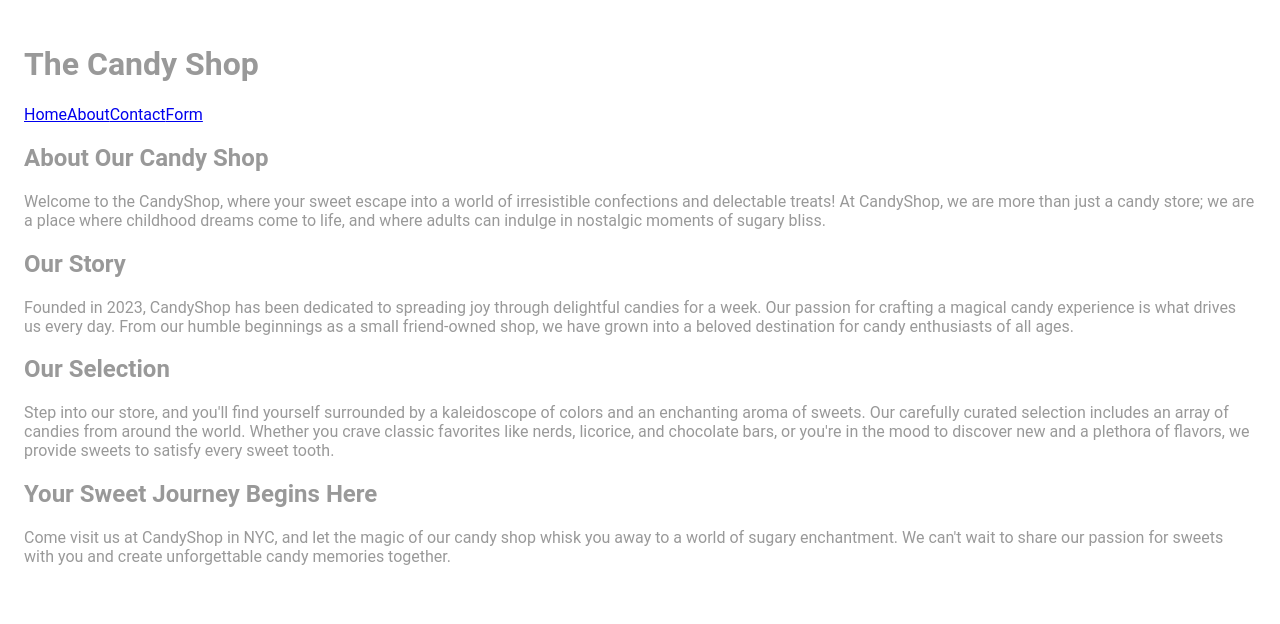
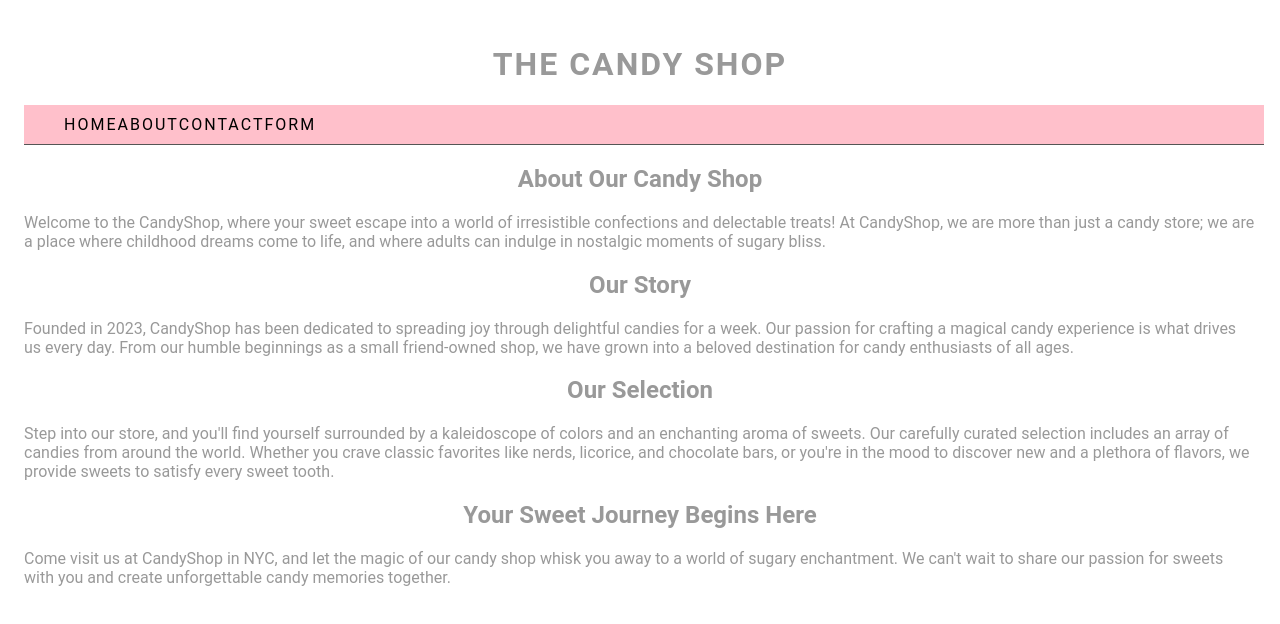
Before and after one commit to joshglam/candyshop, a React app: page /about in a window 1280 px wide. Shown: the top 624 px of the page. Built offline with nearby package versions, Linux system fonts and the light colour scheme; no server answers; the HTML template or start-up script is replaced by a standard one.

Commit message:
candy page

```diff
--- a/src/About.jsx
+++ b/src/About.jsx
@@ -2,27 +2,27 @@ function About() {
     return (
      <div className= "about">
 
-        <h2>About Our Candy Shop</h2>
+        <h2 className="title">About Our Candy Shop</h2>
          <p> Welcome to the CandyShop,
             where your sweet escape into a world of irresistible confections and delectable treats!
             At CandyShop, we are more than just a candy store; we are a place where childhood dreams come to life,
             and where adults can indulge in nostalgic moments of sugary bliss.</p>
 
-         <h2>Our Story</h2>
+         <h2 className="title">Our Story</h2>
          <p> Founded in 2023, CandyShop has been dedicated to spreading
             joy through delightful candies for a week.
             Our passion for crafting a magical candy experience is
             what drives us every day. From our humble beginnings as a small friend-owned shop,
             we have grown into a beloved destination for candy enthusiasts of all ages.</p>
 
-        <h2> Our Selection</h2>
+        <h2 className="title"> Our Selection</h2>
         <p>Step into our store, and you'll find yourself surrounded by a kaleidoscope of colors and an enchanting aroma of sweets.
             Our carefully curated selection includes an array of candies from around the world.
             Whether you crave classic favorites like nerds, licorice, and chocolate bars,
             or you're in the mood to discover new and a plethora of flavors,
             we provide sweets to satisfy every sweet tooth.</p>
 
-        <h2>Your Sweet Journey Begins Here</h2>
+        <h2 className="title">Your Sweet Journey Begins Here</h2>
          <p>Come visit us at CandyShop in NYC,
         and let the magic of our candy shop whisk you away to a world of sugary enchantment.
         We can't wait to share our passion for sweets with you and create unforgettable candy memories together.</p>
--- a/src/App.jsx
+++ b/src/App.jsx
@@ -31,7 +31,7 @@ function App() {
           <Contact />
         </Route>
 
-        <Route path="/candy">
+        <Route path="/candy/:id">
           <CandyPage />
         </Route>
 
--- a/src/CandyCard.jsx
+++ b/src/CandyCard.jsx
@@ -1,12 +1,13 @@
 
 import CandyContainer from "./CandyContainer"
 import { useState } from 'react';
+import { Link } from 'react-router-dom';
 
 
-function CandyCard({name, image, desc, price}) {
-    const [addCandies, setAddCandies]= useState(0);
+function CandyCard({id, name, image, desc, price}) {
+    const [addCandies, setAddCandies]= useState(true);
 
-    function handleClick(){
+    function handleClick() {
         setAddCandies(prevVal => !prevVal);
     };
 
@@ -14,13 +15,21 @@ function CandyCard({name, image, desc, price}) {
         <li className="cards__item">
         <div className = "candy_card">
             <h3 className = "candy_name">{name}</h3>
-            <img src={image} alt={name} className="candy_image"/>
+            <Link to={`/candy/${id}`}>
+            <img src={image}
+            alt={name}
+            className="candy_image"
+            />
+            </Link>
             <h3 className="candy_description"> {desc} </h3>
-           <div>
-            <button OnClick={handleClick}>Add</button>
-            <div>{price}</div>
-
-        </div>
+            <div>${price}</div>
+            {addCandies ? (
+            <button
+            className="primary"
+            onClick={handleClick}>Add</button>
+            ) : (
+                <button onClick={handleClick}>Remove</button>
+            )}
         </div>
      </li>
     );
--- a/src/CandyContainer.jsx
+++ b/src/CandyContainer.jsx
@@ -4,8 +4,8 @@ import CandyCard from "./CandyCard"
 import {useState, useEffect} from "react";
 
 function CandyContainer() {
-    const [candies, setCandies]= useState([])
-    const [ search, setSearch] = useState('')
+    const [candies, setCandies]= useState([]);
+    const [search, setSearch] = useState("")
 
     useEffect(()=> {
         fetch("http://localhost:3000/candies")
@@ -17,20 +17,19 @@ function CandyContainer() {
 
     const filteredCandy = candies.filter((candy) => {
 
-    return (
-    candy.name.toLowerCase().includes(search.toLowerCase())||
+    return candy.name.toLowerCase().includes(search.toLowerCase())||
     candy.desc.toLowerCase().includes(search.toLowerCase())
-    )
+
 
     })
 
 
     return (
         <div>
-            {<Search setSearch={setSearch} />}
+            <Search setSearch={setSearch} />
             <ul className="cards">
                 {candies.map((candy) => {
-                    return <CandyCard key={candy.id} {...candy} />
+                    return <CandyCard key={candy.id} {...candy}/>
                 })}
             </ul>
         </div>
--- a/src/CandyPage.jsx
+++ b/src/CandyPage.jsx
@@ -2,37 +2,50 @@ import React from'react';
 import Form from './Form';
 import CandyContainer from './CandyContainer';
 import Search from './Search';
+import { useParams } from "react-router-dom";
+import { useEffect, useState } from "react"
 
 
 function CandyPage() {
-    const [candy, setCandy]= useState([])
-    const [ search, setSearch] = useState('')
-
-    useEffect(()=> {
-        fetch(" http://127.0.0.1:5174/")
-        .then(resp => resp.json())
-        .then(candies => setCandy(candies))
-
-    },[])
-
-    const filteredCandy = candies.filter(candy => {
-        return
-            candy.name.toLowerCase().includes(
-            search.toLowerCase(),
-            candy.desc.toLowerCase().includes(
-                search.toLowerCase()
-            ))
-
-    })
+   const [pages, setPages]= useState(null);
 
 
+const { id } = useParams()
+
+useEffect(() => {
+    fetch(`http://localhost:3000/candies/${id}`)
+    .then((resp) => resp.json())
+    .then((pages) => {
+        setPages(pages)
+ });
+}, [id]);
+
+if (!pages) {
+    return <p>Loading...</p>
+}
+const { name, image, desc, price, } = pages;
 
     return (
-        <main>
-            <CandyContainer candies={filteredCandy}/>
-            <Search setSearch={setSearch}/>
+        <li className="cards__item">
+        <div className = "candy_card">
+            <h3 className = "candy_name">{name}</h3>
+            <img src={image}
+            alt={name}
+            className="candy_image" />
 
-        </main>
+            <h3 className="candy_description"> {desc} </h3>
+            <div>${price}</div>
+            {/* {addCandies ? (
+            <button
+            className="primary"
+            onClick={handleClick}>Add</button>
+            ) : (
+                <button onClick={handleClick}>Remove</button>
+            )} */}
+        </div>
+     </li>
     );
 }
+
+
 export default CandyPage;
--- a/src/Header.jsx
+++ b/src/Header.jsx
@@ -2,24 +2,15 @@ import { NavLink } from "react-router-dom";
 
 export default function Header() {
     return (
-        <header id="header">
+        <header className="header">
             <h1>The Candy Shop</h1>
-            <nav id="nav-bar">
-                <NavLink exact to="/" >
-                    Home
-                </NavLink>
-                <NavLink to="/about" >
-                    About
-                </NavLink>
-                <NavLink to="/contact" >
-                    Contact
-                </NavLink>
-                <NavLink to="/form" >
-                    Form
-                </NavLink>
+            <ul className="navbar">
+            <li><a href="/">Home</a></li>
+            <li><a href="/about">About</a></li>
+            <li><a href="/contact">Contact</a></li>
+            <li><a href="/form">Form</a></li>
 
-
-            </nav>
+            </ul>
         </header>
     )
 }
--- a/src/Search.jsx
+++ b/src/Search.jsx
@@ -1,10 +1,10 @@
 import React from "react";
 
 function Search({setSearch}) {
-
   function handleChange(event){
     setSearch(event.target.value)
   }
+
   return (
     <div className="searchbar">
       <label htmlFor="search">Sweet Tooth Tracker : </label>
@@ -13,7 +13,9 @@ function Search({setSearch}) {
         id="search"
         placeholder="Search candy ..."
         onChange={handleChange}
+
       />
+
     </div>
   );
 }
--- a/src/index.css
+++ b/src/index.css
@@ -11,13 +11,47 @@ body {
 
 }
 
+.header {
+  text-align: center;
+  letter-spacing: 2px;
+  text-transform: uppercase
+
+}
+
+.navbar {
+  background-color: pink; /* Background color of the navbar */
+  color: pink; /* Text color */
+  list-style: none;
+  width: 1200px; /* Set the width of the vertical navbar */
+  display: flex;
+  border-bottom: 1px solid #555;
+
+}
+
+.navbar li {
+  padding: 10px 0; /* Add vertical spacing between items */
+  text-align: center; /* Center-align the text */
+  word-spacing: 100%
+}
+
+.navbar a {
+  text-decoration: none; /* Remove underlines from links */
+  color: black; /* Text color for links */
+  display: block; /* Make the entire list item clickable */
+
+}
+
+.navbar a:hover {
+  background-color: #555; /* Background color on hover */
+}
+
 
 .cards {
   display: flex;
   flex-wrap: wrap;
   list-style: none;
   margin: 0;
-  padding: 0;
+  padding: 50;
 }
 
 .cards__item {
@@ -35,8 +69,15 @@ body {
   overflow: hidden;
 }
 
-.card__image {
-  background-position: center center;
+.candy_card img {
+  width: 200px; /* Set the desired width */
+  height: auto; /* Maintain the aspect ratio */
+}
+
+
+.candy__image {
+
+  background-position: center;
   background-repeat: no-repeat;
   background-size: cover;
   border-top-left-radius: 0.25rem;
@@ -45,7 +86,11 @@ body {
   overflow: hidden;
   position: relative;
   transition: filter 0.5s cubic-bezier(.43,.41,.22,.91);
+  width: 200px; /* Set the desired width */
+  height: 200px; /* Maintain the aspect ratio */
 }
+
+
 
 
 .candy_name {
@@ -61,3 +106,9 @@ body {
 /* .candy_description { */
 
 /* } */
+
+
+.title {
+  text-align: center;
+
+}
```
